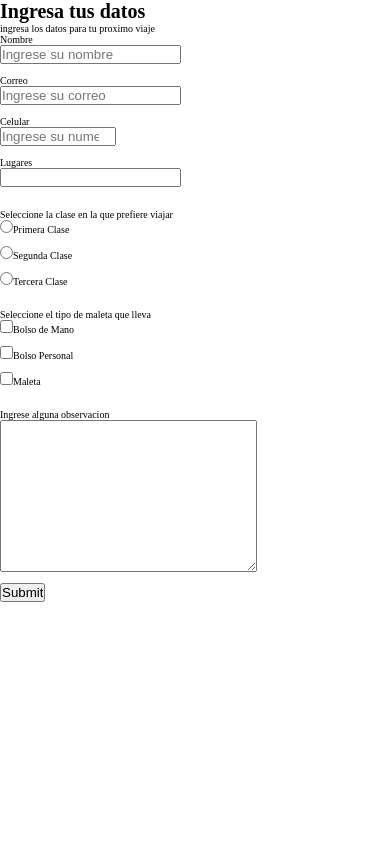
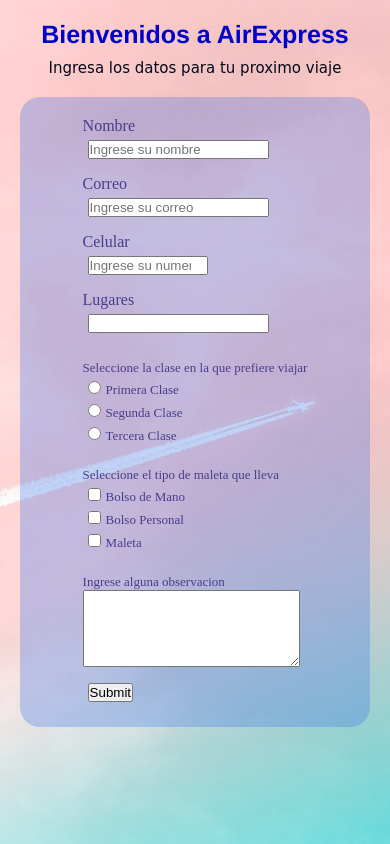
Before and after one commit to RavenHrafnagud/FormularioDeEncuestas, a plain HTML site: page index.html in a window 390 px wide. Drawn offline with Linux system fonts and the light colour scheme.

Commit message:
terminado el entorno grafico para celulares, listo para pasar al entorno grafico de tableta

```diff
--- a/index.html
+++ b/index.html
@@ -13,10 +13,11 @@
     </head>
     <body>
         <header>
-            <h1 id="title">Ingresa tus datos</h1>
-            <p id="description">ingresa los datos para tu proximo viaje</p>
+            <h1 id="title">Bienvenidos a AirExpress</h1>
+            <br>
+            <p id="description">Ingresa los datos para tu proximo viaje</p>
         </header>
-        <main>
+        <main class="contenedor">
             <form action="" id="survey-form">
                 <label for="name" id="name-label">
                     <span>Nombre</span>
@@ -33,7 +34,7 @@
                 <label for="number" id="number-label">
                     <span>Celular</span>
                     <br>
-                    <input type="number" placeholder="Ingrese su numero" min="0" max="9999999999" id="number" required>
+                    <input type="number" placeholder="Ingrese su numero" min="3000000000" max="9999999999" id="number" required>
                 </label>
                 <br><br>
                 <label for="dropdown">
@@ -47,14 +48,15 @@
                 <br><br><br>
                 <section>
                     <p>Seleccione la clase en la que prefiere viajar</p>
+
                     <label for="claseAvion">
                         <input type="radio" name="claseAvion" value="primeraClase">Primera Clase
                     </label>
-                    <br><br>
+                    <br>
                     <label for="claseAvion">
                         <input type="radio" name="claseAvion" value="segundaClase">Segunda Clase
                     </label>
-                    <br><br>
+                    <br>
                     <label for="claseAvion">
                         <input type="radio" name="claseAvion" value="terceraClase">Tercera Clase
                     </label>
@@ -65,19 +67,19 @@
                     <label for="tipoMaleta">
                         <input type="checkbox" name="tipoMaleta" value="bolsoDeMano">Bolso de Mano
                     </label>
-                    <br><br>
+                    <br>
                     <label for="tipoMaleta">
                         <input type="checkbox" name="tipoMaleta" value="bolsoPersonal">Bolso Personal
                     </label>
-                    <br><br>
+                    <br>
                     <label for="tipoMaleta">
                         <input type="checkbox" name="tipoMaleta" value="maleta">Maleta
                     </label>
                 </section>
                 <br><br>
-                <label for="observaion">
-                    <p>Ingrese alguna observacion</p>
-                    <textarea name="observaion" id="observaion" cols="30" rows="10"></textarea>
+                <label for="observacion">
+                    <p class="observacion">Ingrese alguna observacion</p>
+                    <textarea name="observacion" id="observacion" cols="25" rows="5"></textarea>
                 </label>
                 <br><br>
                 <input type="submit" id="submit">
--- a/style.css
+++ b/style.css
@@ -3,6 +3,82 @@
     margin: 0;
     padding: 0;
 }
+
 html{
     font-size: 62.5%;
 }
+
+body{
+    background: url("./img/fondo_small.jpg");
+    background-repeat:no-repeat;
+    background-size:cover;
+}
+
+header{
+    display: flex;
+    flex-wrap: wrap;
+}
+
+.contenedor{
+    display: flex;
+    flex-wrap: wrap;
+    margin-top: 2rem;
+    margin-left: 2rem;
+    margin-right: 2rem;
+    margin-bottom: 2rem;
+    border-radius: 2rem;
+    background-color:rgba(56, 118, 233, 0.3);
+}
+
+#survey-form{
+    margin: auto;
+    margin-top: 2rem;
+    margin-bottom: 2rem;
+}
+
+#title{
+    margin-top: 2rem;
+    margin-bottom: 1rem;
+    text-align: center;
+    font-size: 2.5rem;
+    margin-left: auto;
+    margin-right: auto;
+    color: mediumblue;
+    border-color: midnightblue;
+    text-shadow: rgb(3, 9, 29);
+    font-family: 'Franklin Gothic Medium', 'Arial Narrow', Arial, sans-serif;
+}
+
+#description{
+    text-align: center;
+    font-size: 1.5rem;
+    margin-left: auto;
+    margin-right: auto;
+    text-align: center;
+    color:rgb(3, 9, 29);
+    border-color: violet;
+    font-family: cursive;
+}
+
+#number{
+    width: 12rem;
+}
+
+span{
+    font-size: 1.6rem;
+    color:darkslateblue;
+}
+
+section{
+    font-size: 1.3rem;
+    color:darkslateblue;
+}
+
+input{
+    margin: 0.5rem;
+}
+
+.observacion{
+    font-size: 1.3rem;
+    color:darkslateblue;
+}
```
